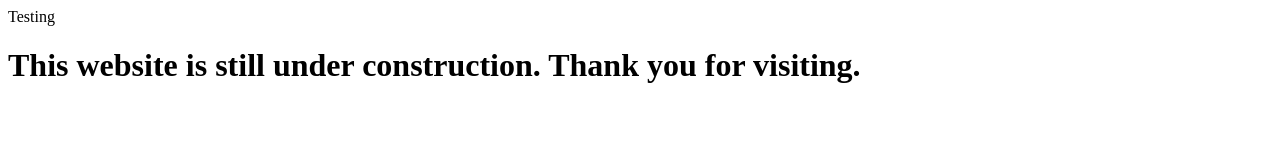
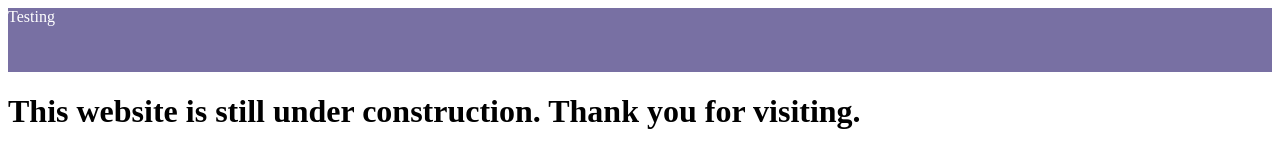
Before and after one commit to elrast/elrast.github.io, a plain HTML site: page index.html in a window 1280 px wide. Drawn offline with Linux system fonts and the light colour scheme.

Commit message:
test navbar

```diff
--- a/index.html
+++ b/index.html
@@ -9,7 +9,7 @@
   </style>
   </head>
   <body>
-	<header class="navbar">Testing</header>
+	<header id="navbar">Testing</header>
 	<h1>This website is still under construction. Thank you for visiting.</h1>
   </body>
 </html>
```
